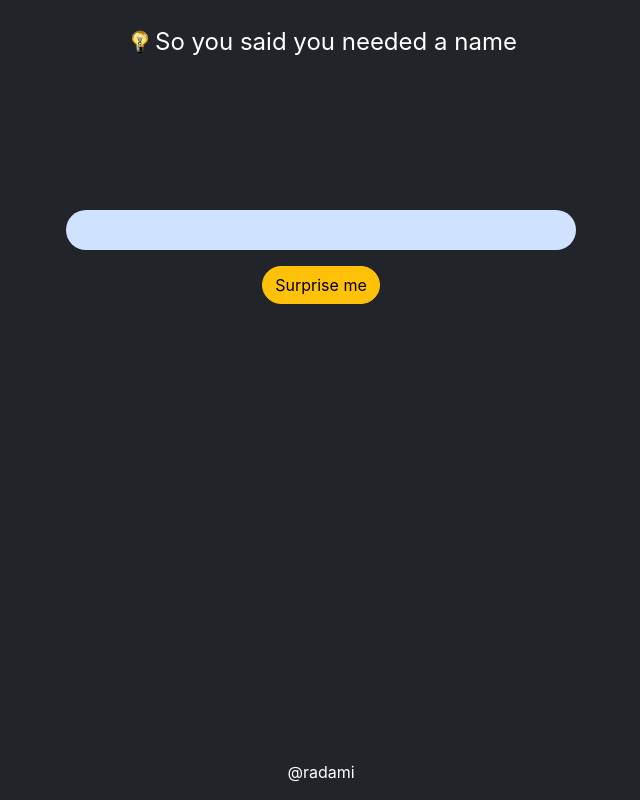
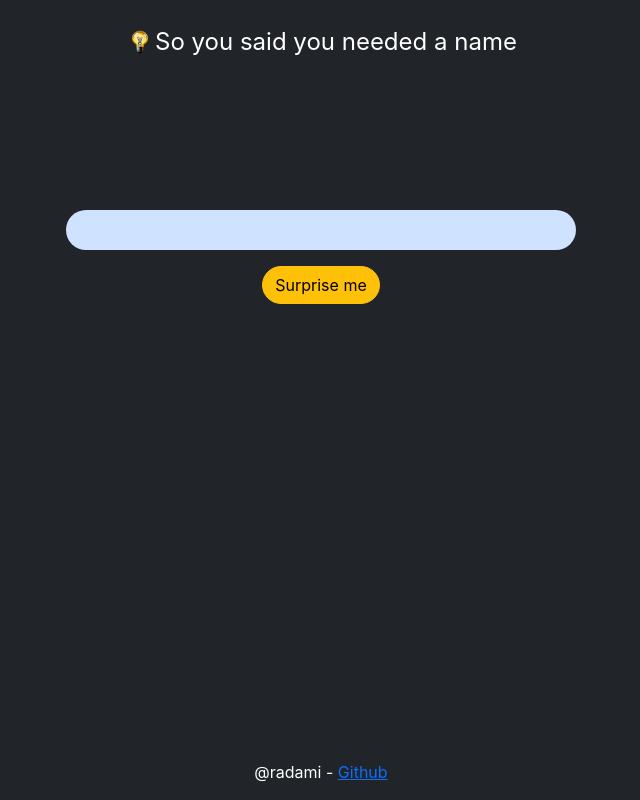
Before and after one commit to Radami/random_name, a React (Create React App) app in the folder restaurants-fe/: page / in a window 1280 px wide. Shown: the whole page, without its empty margins (319-959 px from the left). Built offline with nearby package versions, Linux system fonts and the light colour scheme; no server answers; the HTML template or start-up script is replaced by a standard one.

Commit message:
Add link to github

```diff
--- a/restaurants-fe/src/components/footer.js
+++ b/restaurants-fe/src/components/footer.js
@@ -5,7 +5,10 @@ class Header extends Component {
     render() {
       return (
         <footer class="footer mt-auto py-3 text-white">
-            <div class="container text-center">@radami</div>
+            <div class="container text-center">
+
+            @radami - <a href="https://github.com/Radami/random_name"> Github</a>
+            </div>
         </footer>
       );
     }
```
